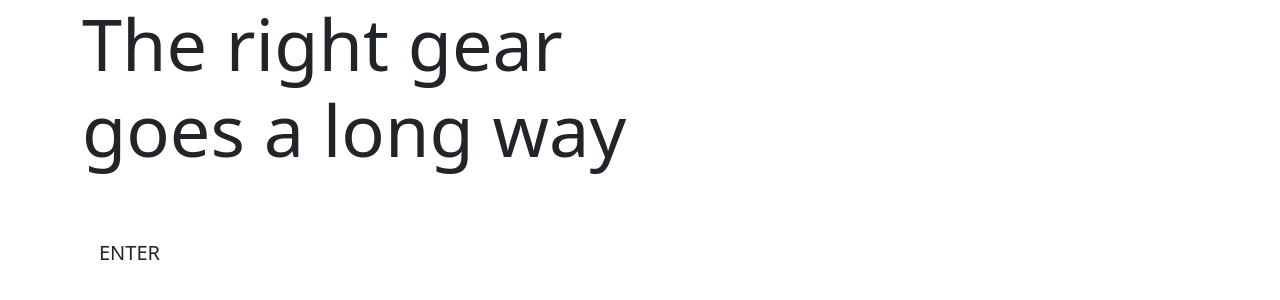
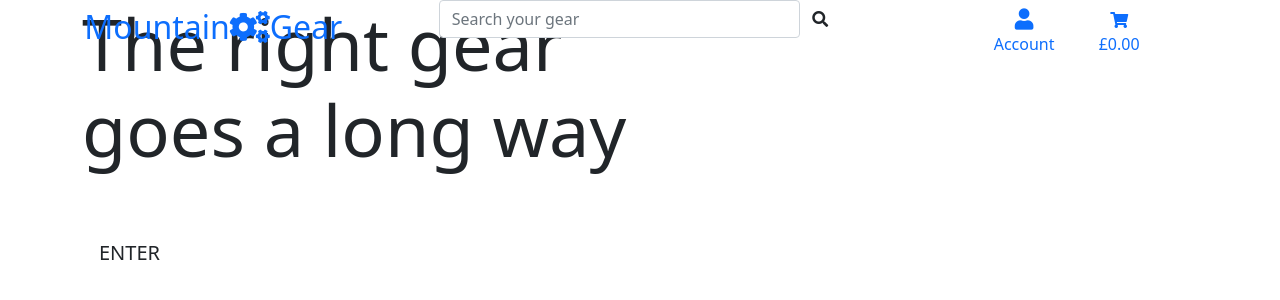
Before and after one commit to mattyImry/Mountain-Gear_MS4-Code-Institute, a Django app: page / in a window 1280 px wide. Shown: the top 300 px of the page. Run offline with Django 3.2, Linux system fonts and the light colour scheme.

Commit message:
Add header to main page

```diff
--- a/templates/base.html
+++ b/templates/base.html
@@ -26,6 +26,7 @@
             <script src="https://code.jquery.com/jquery-3.6.0.min.js" integrity="sha256-/xUj+3OJU5yExlq6GSYGSHk7tPXikynS7ogEvDej/m4=" crossorigin="anonymous"></script>
             <script src="https://cdn.jsdelivr.net/npm/@popperjs/core@2.9.2/dist/umd/popper.min.js" integrity="sha384-IQsoLXl5PILFhosVNubq5LC7Qb9DXgDA9i+tQ8Zj3iwWAwPtgFTxbJ8NT4GN1R8p" crossorigin="anonymous"></script>
             <script src="https://cdn.jsdelivr.net/npm/bootstrap@5.0.1/dist/js/bootstrap.min.js" integrity="sha384-Atwg2Pkwv9vp0ygtn1JAojH0nYbwNJLPhwyoVbhoPwBhjQPR5VtM2+xf0Uwh9KtT" crossorigin="anonymous"></script>
+            <link rel="stylesheet" href="https://use.fontawesome.com/releases/v5.15.3/css/all.css" integrity="sha384-SZXxX4whJ79/gErwcOYf+zWLeJdY/qpuqC4cAa9rOGUstPomtqpuNWT9wdPEn2fk" crossorigin="anonymous">
         {% endblock %}
 
         {% block extra_js%}
@@ -34,7 +35,70 @@
         <title>Mountain Gear {% block extra_title %}{% endblock %}</title>
     </head>
     <body>
-        <header class="container-fluid fixed-top"></header>
+        <header class="container-fluid fixed-top">
+            <div class="row">
+                <div class="col text-center">
+                    <a href="{% url 'home' %}" class="nav-link logo-link">
+                        <h2 class="logo-text">Mountain<i class="fas fa-cogs"></i>Gear</h2>
+                    </a>
+                </div>
+                <div class="col">
+                    <form action="" method="GET">
+                        <div class="input-group w-100">
+                            <input type="text" name="q" class="form-control rounded" placeholder="Search your gear">
+                            <div class="input-group-append">
+                                <button class="form-control btn" type="submit">
+                                    <span class="icon m-0">
+                                        <i class="fas fa-search"></i>
+                                    </span>
+                                </button>
+                            </div>
+                        </div>
+                    </form>
+                </div>
+                <div class="col">
+                    <ul class="list-inline list-unstyled text-center text-lg-right">
+                        <li class="list-inline-item dropdown">
+                            <a href="#" class="nav-link text-black" id="user-options" data-toggle="dropdown" aria-haspopup="true" aria-expanded="false">
+                                <div class="text-center">
+                                    <div><i class="fas fa-user fa-lg"></i></div>
+                                    <p class="my-0">Account</p>
+                                </div>
+                            </a>
+                            <div class="dropdown-menu " aria-labelledby="user-option">
+                                {% if request.user.is_authenticated %}
+                                    {% if request.user.is_superuser %}
+                                        <a href="" class="dropdown-item">Products Menu</a>
+                                    {% endif %}
+                                    <a href="" class="dropdown-item">Profile</a>
+                                    <a href="{% url 'account_logout' %}" class="dropdown-item">Logout</a>
+                                {% else %}
+                                    <a href="{% url 'account_signup' %}" class="dropdown-item">Register</a>
+                                    <a href="{% url 'account_login' %}" class="dropdown-item">Login</a>
+                                {% endif %}
+                            </div>
+                        </li>
+                        <li class="list-inline-item">
+                            <a href="" class="{% if total %}text-info font-weight-bold{% else %}text-black{% endif %} nav-link">
+                                <div class="text-center">
+                                    <div><i class="fas fa-shopping-cart"></i></div>
+                                    <p>
+                                        {% if total %}
+                                            £{{ total|floatformat:2 }}
+                                        {% else %}
+                                            £0.00
+                                        {% endif %}
+
+                                    </p>
+                                </div>
+                            </a>
+
+
+                        </li>
+                    </ul>
+                </div>
+            </div>
+        </header>
 
         {% if messages %}
             <div class="message-container"></div>
```
